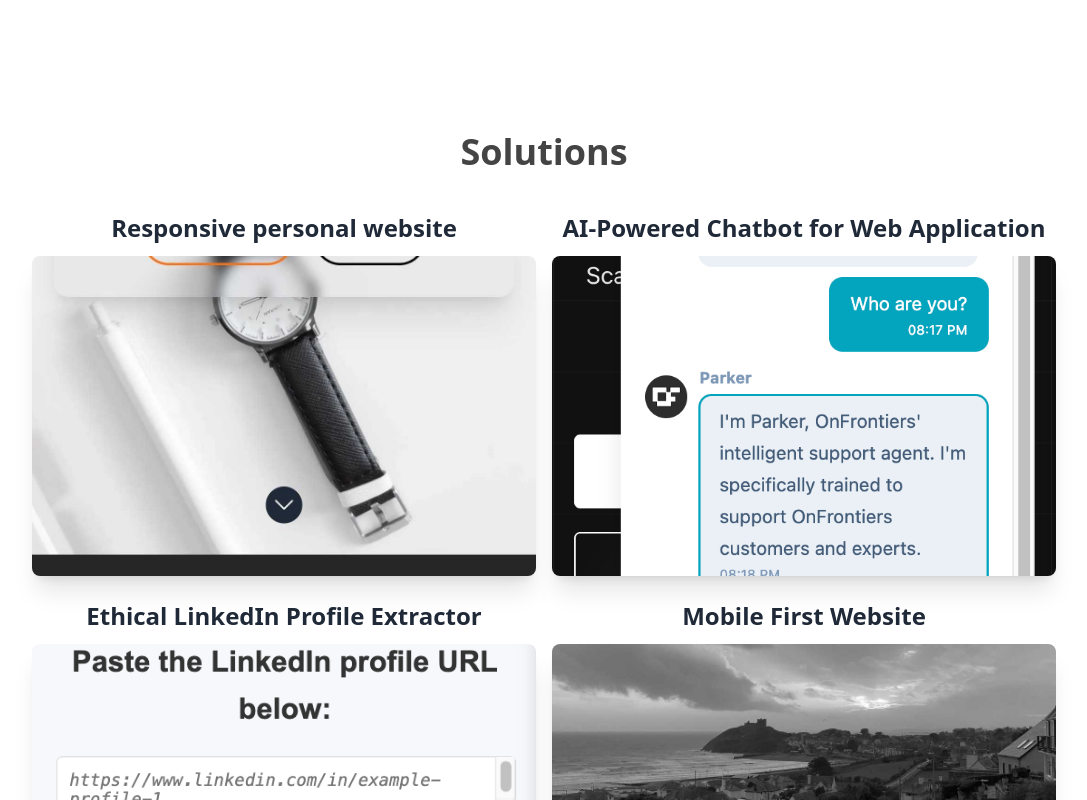
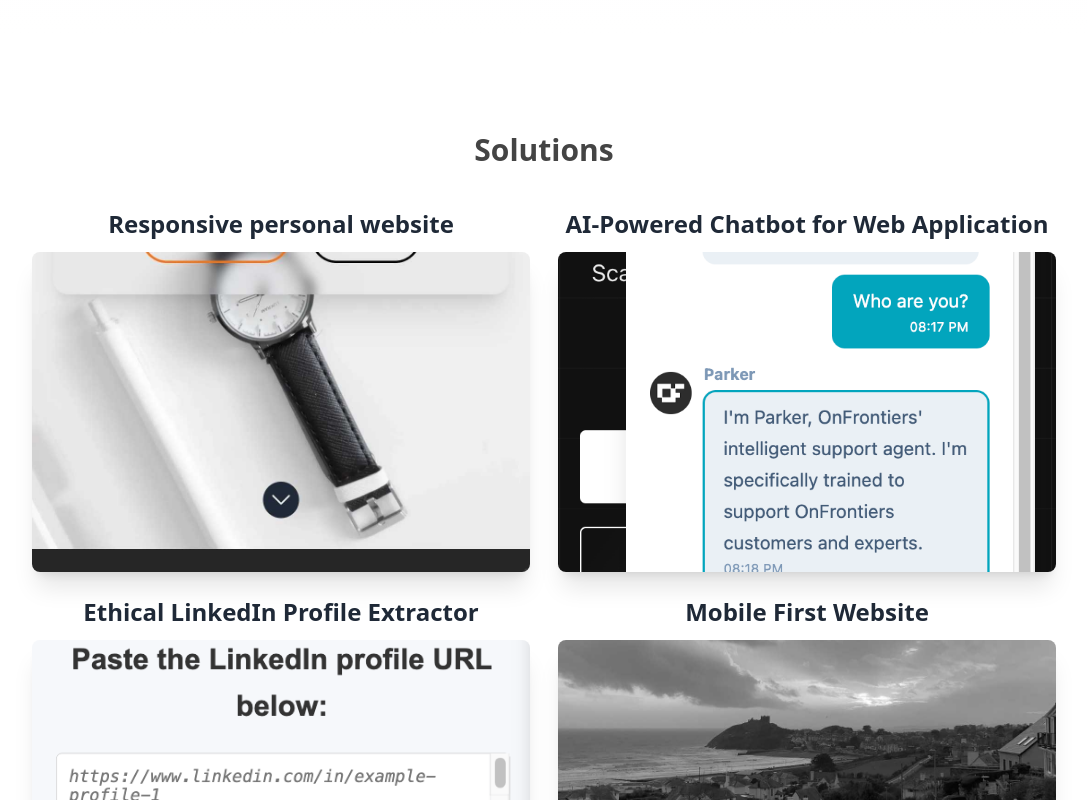
Before and after one commit to borgesenioc/react-resume-enio, a Next.js app: page / in a window 1280 px wide. Shown: the part 2520-3320 px from the top of the page, without its empty margins (96-1183 px from the left). Built offline with nearby package versions, Linux system fonts and the light colour scheme.

Commit message:
Adjust eslint error

```diff
--- a/src/components/Sections/Portfolio.tsx
+++ b/src/components/Sections/Portfolio.tsx
@@ -13,8 +13,8 @@
   return (
     <Section className="bg-white" sectionId={SectionId.Portfolio}>
       <div className="flex flex-col gap-y-8">
-        <h2 className="self-center text-4xl font-bold text-gray">Solutions</h2>
-        <div className="w-full grid grid-cols-1 md:grid-cols-2 lg:grid-cols-2 gap-4">
+        <h2 className="self-center text-3xl font-bold text-gray">Solutions</h2>
+        <div className="w-full grid grid-cols-1 md:grid-cols-2 lg:grid-cols-2 gap-y-4 gap-x-7">
           {portfolioItems.map((item, index) => {
             const {title, image} = item;
             return (
@@ -68,7 +68,7 @@
     <a
       className={classNames(
         'absolute inset-0 h-full w-full bg-gray-900 transition-all duration-300',
-        { 'opacity-0 hover:opacity-80': !mobile },
+        {'opacity-0 hover:opacity-80': !mobile},
         showOverlay && 'opacity-80'
       )}
       href={url}
```
